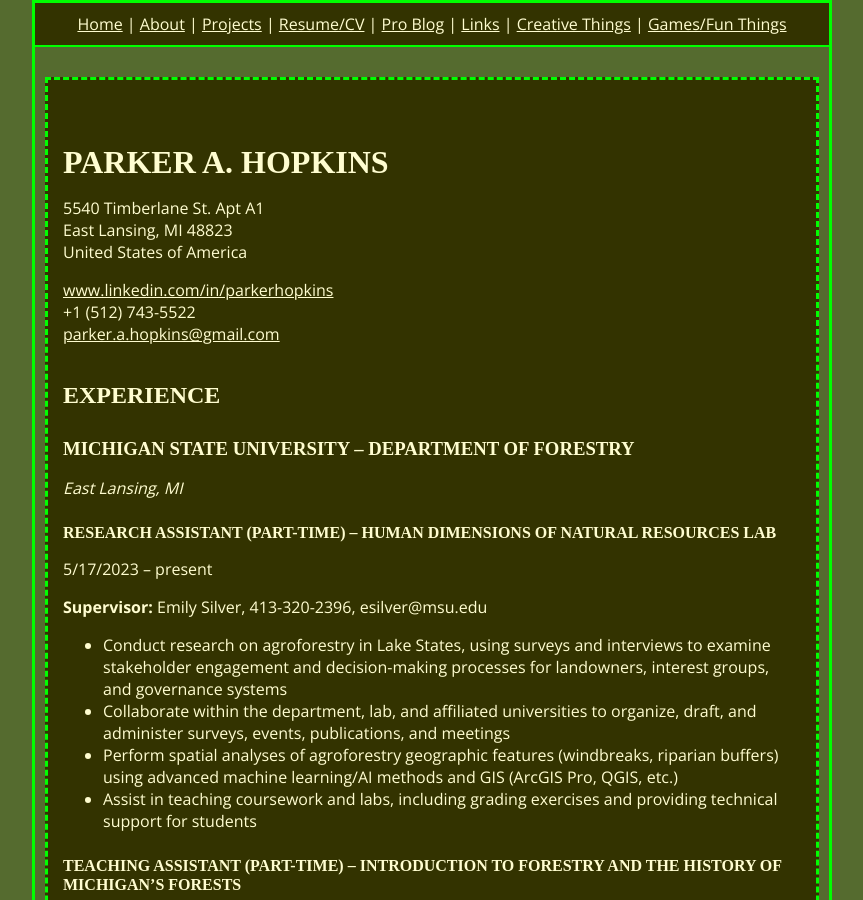
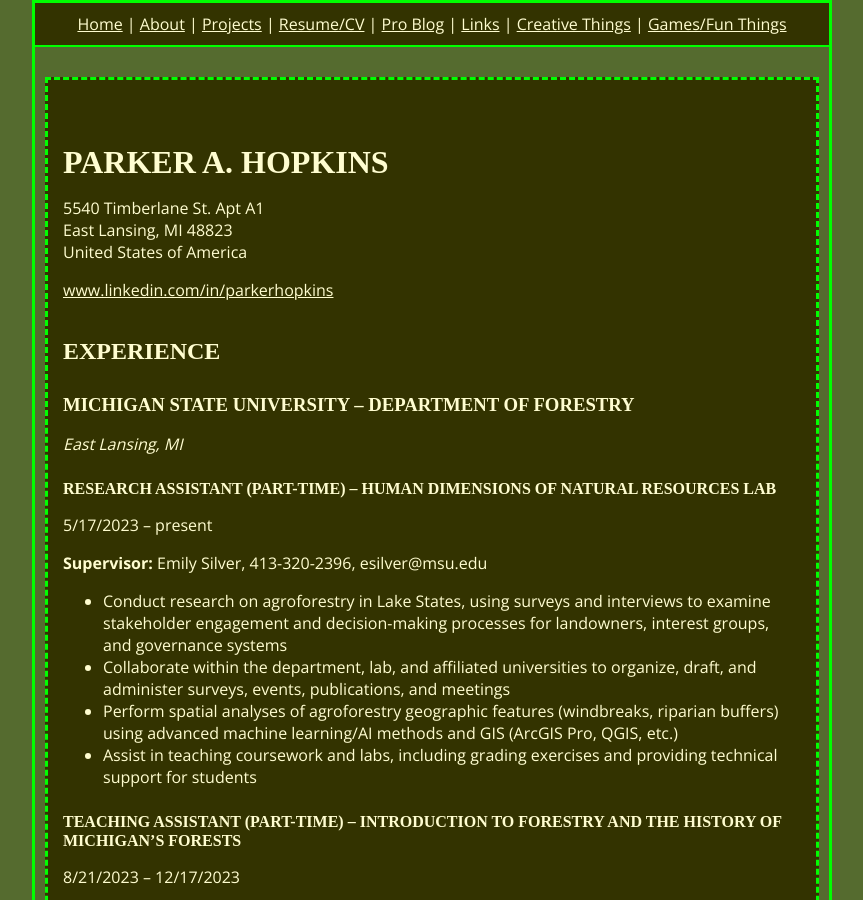
Before and after one commit to MtnTheMan/mtntheman.github.io, a Jekyll site: the page resume.html, which Jekyll copies as it is, in a window 1280 px wide and 900 px high. Shown: the whole window, without its empty margins (208-1071 px from the left). Built offline with Jekyll 4.4.1, drawn with Linux system fonts in a browser that asks for light colours; some web fonts are replaced.

Commit message:
Update resume.html

```diff
--- a/resume.html
+++ b/resume.html
@@ -112,10 +112,6 @@
             <p>
               <a href="https://www.linkedin.com/in/parkerhopkins"
                 >www.linkedin.com/in/parkerhopkins</a
-              ><br />
-              +1 (512) 743-5522<br />
-              <a href="mailto:parker.a.hopkins@gmail.com"
-                >parker.a.hopkins@gmail.com</a
               >
             </p>
 
```
